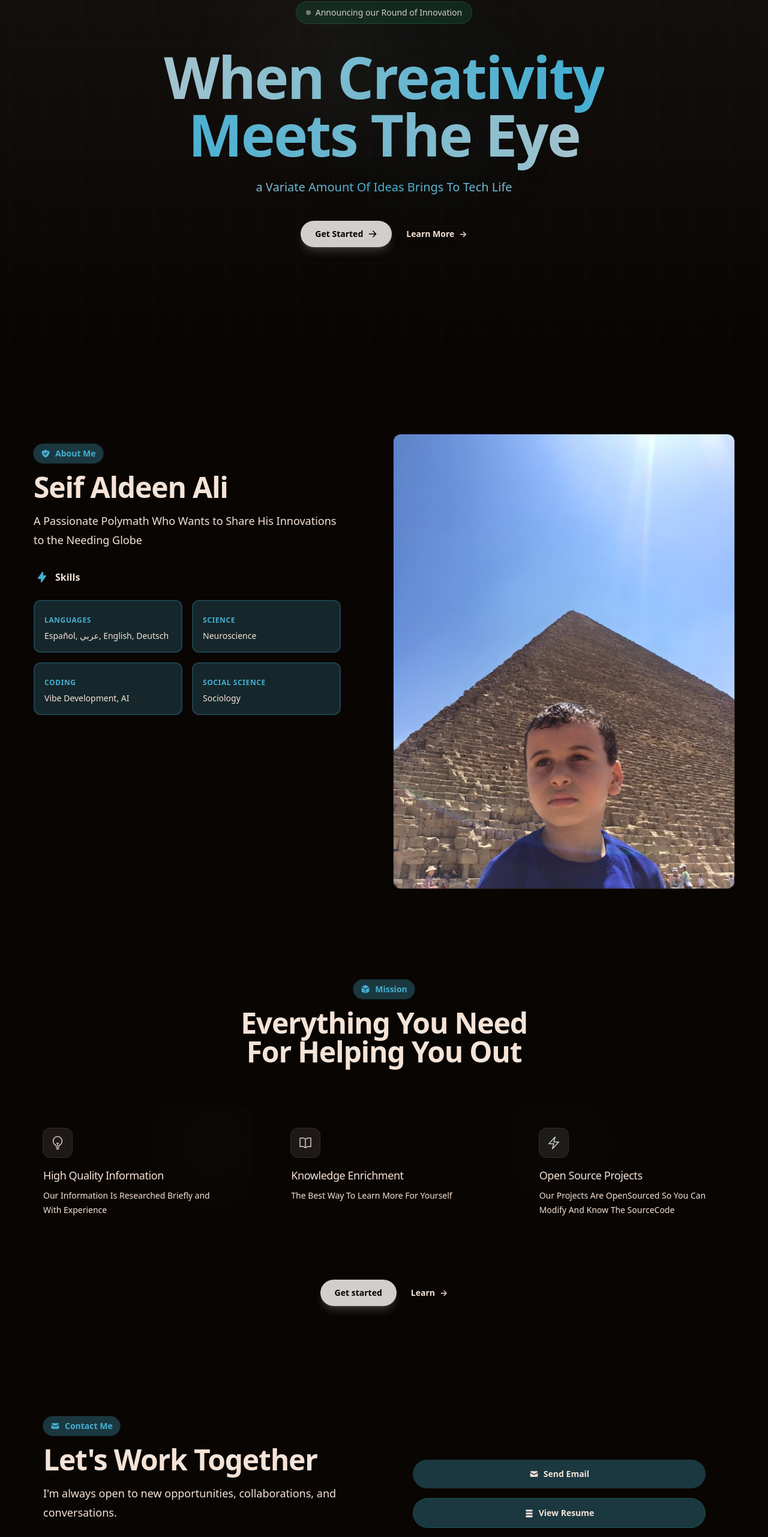
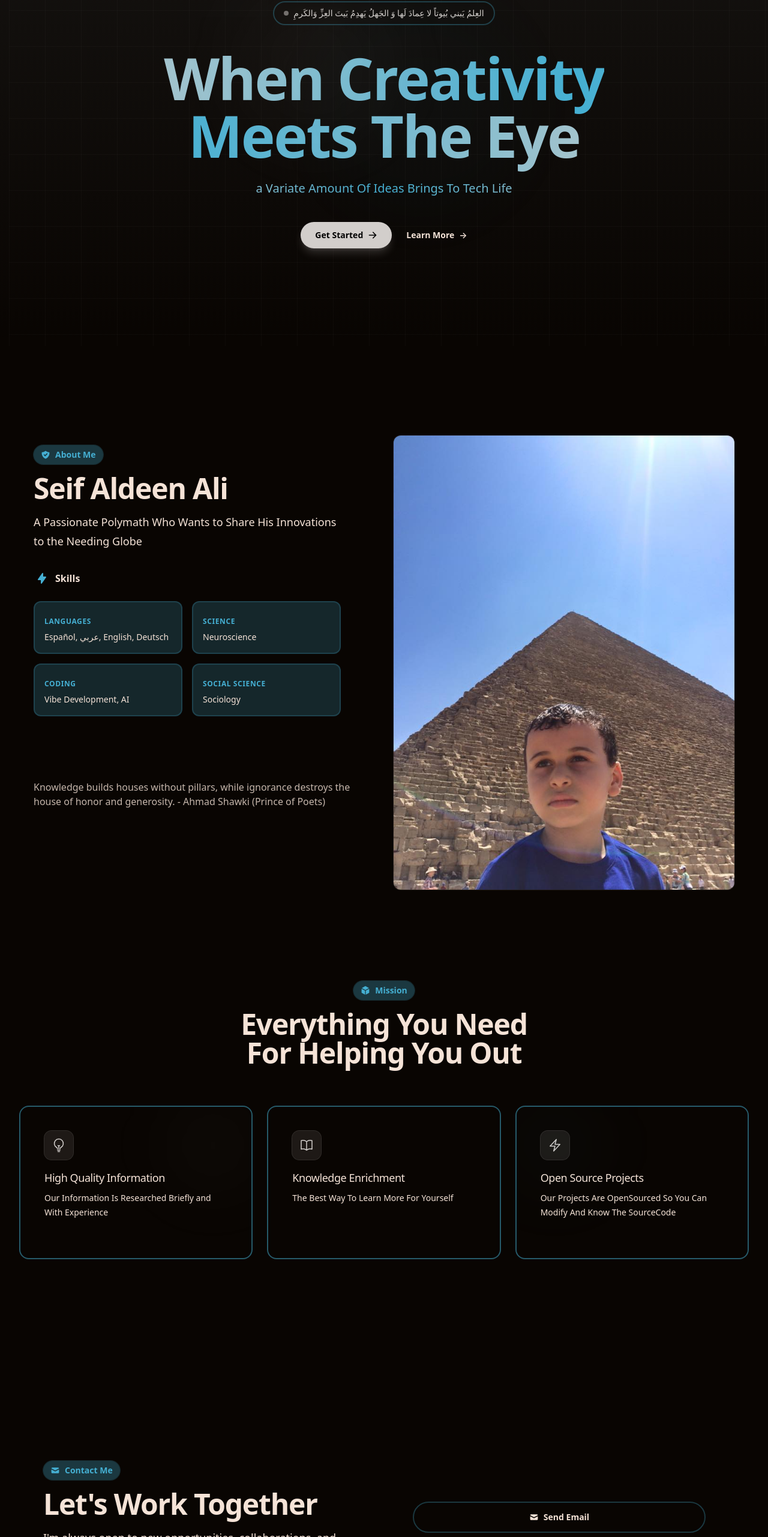
Before and after one commit to saif-alden2error/saifalden2error.github.io, a website built with Vite: page index.html in a window 1280 px wide. Shown: the part 238-2800 px from the top of the page at 60% size. Built offline with nearby package versions, Linux system fonts and the light colour scheme; files whose address does not match are found by name.

Commit message:
Update site

```diff
--- a/index.html
+++ b/index.html
@@ -291,9 +291,9 @@
     <div class="absolute bottom-1/4 right-1/4 size-96 rounded-full bg-[#45afd2]/5 blur-3xl pulse-glow" style="animation-delay: 1.5s;"></div>
 
     <div class="hidden sm:mb-10 sm:flex sm:justify-center">
-      <div class="inline-flex items-center gap-2 rounded-full border border-[#228d5c]/30 bg-[#228d5c]/20 px-4 py-1.5 text-sm/6 text-[#d2cecb] backdrop-blur-sm">
+      <div class="inline-flex items-center gap-2 rounded-full border-2 border-[#45afd2]/30 bg-transparent px-4 py-1.5 text-sm/6 text-[#d2cecb] backdrop-blur-sm">
         <span class="flex size-2 rounded-full bg-[#d2cecb] animate-pulse"></span>
-        Announcing our Round of Innovation
+        العِلمُ يَبني بُيوتاً لا عِمادَ لَها وَ الجَهلُ يَهدِمُ بَيتَ العِزِّ وَالكَرمِ
       </div>
     </div>
 
@@ -316,7 +316,7 @@
           <span aria-hidden="true" class="transition-transform duration-300 group-hover:translate-x-1">→</span>
         </a>
       </div>
-    </div>
+
   </section>
 
   <!-- About Section -->
@@ -342,7 +342,7 @@
                   Skills
                 </dt>
               </div>
-              <div class="grid grid-cols-1 gap-4 sm:grid-cols-2">
+              <div class="grid grid-cols-1 gap-4 sm:grid-cols-2 pb-[50px]">
                 <div class="rounded-xl border-2 border-[#45afd2]/20 bg-[#45afd2]/20 p-4">
                   <span class="text-xs font-semibold uppercase tracking-wider text-[#45afd2]">Languages</span>
                   <p class="mt-1 text-sm text-[#f5e3d7]">Español, عربي, English, Deutsch</p>
@@ -360,8 +360,14 @@
                   <p class="mt-1 text-sm text-[#f5e3d7]">Sociology</p>
                 </div>
               </div>
+
+
+
             </dl>
           </div>
+          <p class="mt-14 opacity-80">
+          Knowledge builds houses without pillars, while ignorance destroys the house of honor and generosity. - Ahmad Shawki (Prince of Poets)
+          </p>
         </div>
         <div class="flex items-center justify-center">
           <div class="group relative">
@@ -390,7 +396,7 @@
 
 
 
-        <div class=" relative lg:row-span-2 rounded-2xl  border-[#45afd2]/50 bg-[#45afd2]/30 backdrop-blur-sm overflow-hidden bg-transparent" style="transition-delay: 0ms;">
+        <div class=" relative border-2 rounded-2xl  border-[#45afd2]/50  backdrop-blur-sm overflow-hidden bg-transparent" style="transition-delay: 0ms;">
           <div class="absolute top-0 right-0 size-32 bg-[#d2cecb]/5 blur-3xl rounded-full"></div>
           <div class="px-8 pt-10 pb-6 sm:px-10">
             <div class="mb-4 flex size-12 items-center justify-center rounded-xl bg-[#d2cecb]/10 ring-1 ring-[#d2cecb]/20">
@@ -404,7 +410,7 @@
 
         </div>
 
-        <div class=" relative rounded-2xl   border-[#45afd2]/50 bg-[#45afd2]/30 backdrop-blur-sm overflow-hidden bg-transparent" style="transition-delay: 100ms;">
+        <div class=" relative rounded-2xl  border-2 border-[#45afd2]/50 bg-[#45afd2]/30 backdrop-blur-sm overflow-hidden bg-transparent" style="transition-delay: 100ms;">
           <div class="px-8 pt-10 pb-8 sm:px-10">
             <div class="mb-4 flex size-12 items-center justify-center rounded-xl bg-[#d2cecb]/10 ring-1 ring-[#d2cecb]/20">
               <svg viewBox="0 0 24 24" fill="none" stroke="currentColor" stroke-width="1.5" class="size-6 text-[#d2cecb]">
@@ -419,7 +425,7 @@
 
 
 
-        <div class=" relative lg:row-span-2 rounded-2xl  border-[#45afd2]/50 bg-[#45afd2]/30  overflow-hidden bg-transparent">
+        <div class=" relative  rounded-2xl border-2 border-[#45afd2]/50 bg-[#45afd2]/30  overflow-hidden bg-transparent">
           <div class="absolute top-0 left-0 size-32 bg-[#45afd2]/5 blur-3xl rounded-full"></div>
           <div class="px-8 pt-10 pb-6 sm:px-10">
             <div class="mb-4 flex size-12 items-center justify-center rounded-xl bg-[#d2cecb]/10 ring-1 ring-[#d2cecb]/20">
@@ -435,14 +441,7 @@
           </div>
 
         </div>
-            <div class="mt-12 flex items-center justify-center gap-x-6 pb-24 sm:pb-32">
-      <a href="#contact" class="btn-futuristic inline-flex items-center gap-2 rounded-full bg-[#d2cecb] px-6 py-3 text-sm font-semibold text-[black] shadow-lg shadow-[#d2cecb]/20 hover:bg-[#45afd2] transition-all">
-        Get started
-      </a>
-      <a href="#" class="group inline-flex items-center gap-2 text-sm/6 font-semibold text-[#f5e3d7] hover:text-[#d2cecb] transition-colors">
-        Learn <span aria-hidden="true" class="transition-transform duration-300 group-hover:translate-x-1">→</span>
-      </a>
-    </div>
+
       </div>
     </div>
 
@@ -500,7 +499,7 @@
           </div>
         </div>
         <div class="flex flex-col items-center justify-center gap-4 p-4 sm:p-8">
-          <a href="mailto:wzone541@gmail.com" class="btn-futuristic group relative w-full rounded-full  bg-[#45afd2]/30 px-6 py-3.5 text-center text-sm font-semibold text-[#f5e3d7] backdrop-blur-sm transition-all hover:bg-[#45afd2]/40">
+          <a href="mailto:wzone541@gmail.com" class="btn-futuristic group relative w-full rounded-full border-2 border-[#45afd2]/30 bg-transparent px-6 py-3.5 text-center text-sm font-semibold text-[#f5e3d7] backdrop-blur-sm transition-all hover:bg-[#45afd2]/40">
             <span class="relative z-10 flex items-center justify-center gap-2">
               <svg viewBox="0 0 20 20" fill="currentColor" class="size-4" aria-hidden="true">
                 <path d="M2.003 5.884L10 9.882l7.997-3.998A2 2 0 0016 4H4a2 2 0 00-1.997 1.884z" />
@@ -510,7 +509,7 @@
             </span>
           </a>
 
-          <a href="#" class="btn-futuristic group relative w-full rounded-full border border-[#228d5c]/30 bg-[#45afd2]/30 px-6 py-3.5 text-center text-sm font-semibold text-[#f5e3d7] backdrop-blur-sm transition-all hover:bg-[#45afd2]/40">
+          <a href="#" class="btn-futuristic group relative w-full rounded-full border-2 border-[#45afd2]/30 bg-transparent px-6 py-3.5 text-center text-sm font-semibold text-[#f5e3d7] backdrop-blur-sm transition-all hover:bg-[#45afd2]/40">
             <span class="relative z-10 flex items-center justify-center gap-2">
               <svg viewBox="0 0 20 20" fill="currentColor" class="size-4" aria-hidden="true">
                 <path d="M3 4a1 1 0 011-1h12a1 1 0 011 1v2a1 1 0 01-1 1H4a1 1 0 01-1-1V4z" />
@@ -520,7 +519,7 @@
               View Resume
             </span>
           </a>
-          <a href="#" class="btn-futuristic group relative w-full rounded-full border border-[#228d5c]/30 bg-[#45afd2]/30 px-6 py-2 text-center text-sm font-semibold text-[#f5e3d7] backdrop-blur-sm transition-all hover:bg-[#45afd2]/40">
+          <a href="#" class="btn-futuristic group relative w-full rounded-full border-2 border-[#45afd2]/30 bg-transparent px-6 py-2 text-center text-sm font-semibold text-[#f5e3d7]   hover:bg-[#45afd2]/40">
             <span class="relative z-10 flex items-center justify-center gap-2">
               <img src="pictures/buy-me-coffee-icon(1).png" alt="">
               Buy Me a Coffee
@@ -534,6 +533,8 @@
   <!-- Footer -->
   <footer class="relative z-10 py-8">
     <div class="mx-auto max-w-7xl px-6 lg:px-8">
+
+
       <div class="flex flex-col items-center justify-between gap-4 sm:flex-row">
         <p class="text-sm text-[#f5e3d7]">&copy; 2026 Seif Aldeen Ali. All rights reserved.</p>
         <div class="flex items-center gap-6">
```
Also changed, not shown: products.html (+19 -18 lines).
